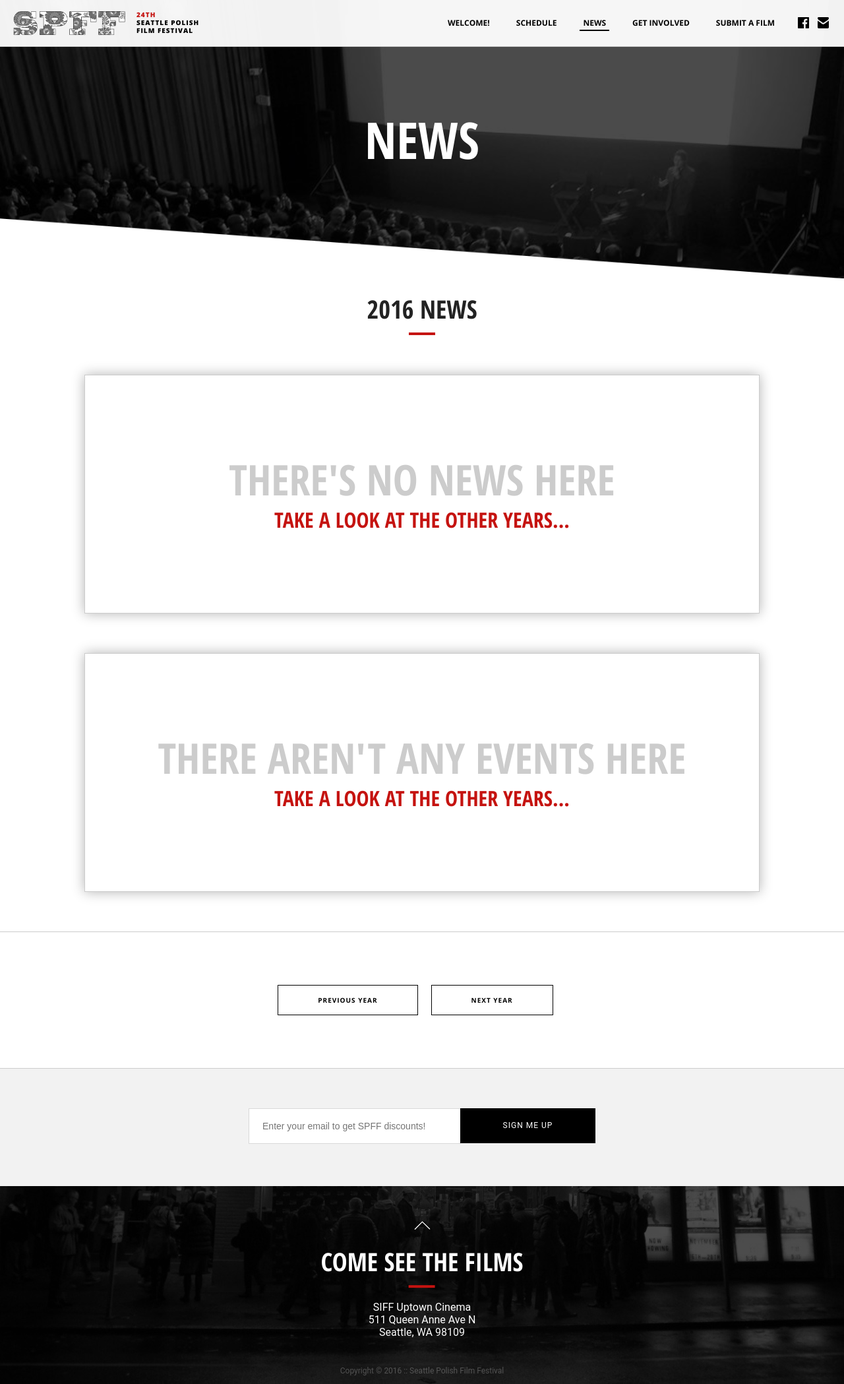
After one commit to romanpohorecki-zz/spff, a PHP site: page /news-empty.php in a window 1280 px wide. The commit adds this page. Shown: the whole page at 66% size. Run offline with PHP 8.4, Linux system fonts and the light colour scheme.

Commit message:
added empty content tile for News & Schedule pages

```diff
--- a/css/style.css
+++ b/css/style.css
@@ -713,7 +713,7 @@
 				.button-flex {
 					display: flex;
 					justify-content: center;
-					padding: 40px 0 40px 0;
+					padding: 80px 0 80px 0;
 				}
 
 				#schedule .button-flex, #news .button-flex {
@@ -978,10 +978,48 @@
 
 			/* Detail pages */
 
+				#error-404{
+					background-image: url(../images/site/404.jpg);
+					background-position: center;
+					background-size: cover;
+					background-repeat: no-repeat;
+					text-align: center;
+					position: absolute;
+					top: 0;
+					right: 0;
+					bottom: 0;
+					left: 0;
+				}
+
 				.content {
 					max-width: 960px;
 					display: block;
 					margin: 0 auto;
+				}
+
+				.content-empty {
+					text-align: center;
+					font-weight: 200;
+					font-family: 'Open Sans Condensed';
+					text-transform: uppercase;
+					border: 1px solid #ccc;
+					padding: 120px 40px 120px 40px;
+					width: 80%;
+					margin: 0 auto 60px auto;
+					box-sizing: border-box;
+				}
+
+				.content-empty p {
+					font-size: 5vw;
+					color: #cccccc;
+					line-height: 120%;
+				}
+
+				.content-empty span{
+					font-size: 2.5vw;
+					color: #C51310;
+					display: block;
+					width: 100%;
 				}
 
 				.event-details {
@@ -1129,6 +1167,14 @@
 						border-size: border-box;
 						width: 95%;
 
+					}
+
+					.content-empty p {
+					font-size: 1.5em;
+					}
+
+					.content-empty span{
+						font-size: 1em;
 					}
 				}
 
--- /dev/null
+++ b/news-empty.php
@@ -0,0 +1,56 @@
+<!DOCTYPE html>
+<html>
+	<head>
+	    <title>Seattle Polish Film Festival</title>
+	    <meta http-equiv="content-type" content="text/html; charset=utf-8">
+	    <meta name="viewport" content="width=device-width, initial-scale=1">
+
+		<link href='http://fonts.googleapis.com/css?family=Open+Sans:200, 300,400,600,700,800' rel='stylesheet' type='text/css'>
+		<link href='https://fonts.googleapis.com/css?family=Open+Sans+Condensed:700' rel='stylesheet'>
+
+		<link type="text/css" rel="stylesheet" href="css/style.css" media="screen" />
+		<script src="https://code.jquery.com/jquery-latest.js"></script>
+		<script src="js/full-screen-video.js" type="text/javascript"></script>
+		<script src="js/menu-fade-in.js" type="text/javascript"></script>
+		<script src="js/scroll-to-top.js" type="text/javascript"></script>
+
+	</head>
+	<body id="news">
+
+		<?php include 'includes/nav.php';?>
+
+		<section id='splash' style="background-image: url('images/news/news-header.jpg')">
+			<div class='section-black-overlay'>
+				<h1 class='vertical-align'>News</h1>
+			</div>
+
+			<div class='triangle triangle-lower-left '>
+				<img src='images/site/triangle.png'>
+			</div>
+		</section>
+
+		<section>
+			<h2>2016 news</h2>
+
+			<div class='tile content-empty'>
+				<p>There's No news here</p>
+				<span>take a look at the other years...</span>
+			</div>
+
+			<div class='tile content-empty'>
+				<p>There aren't any events here</p>
+				<span>take a look at the other years...</span>
+			</div>
+
+			<div class='button-flex'>
+				<a class='button-3' href=''>Previous Year</a>
+				<a class='button-3' href=''>Next Year</a>
+			</div>
+
+		</section>
+
+
+		<?php include 'includes/footer.php';?>
+
+	</body>
+</html>
```
